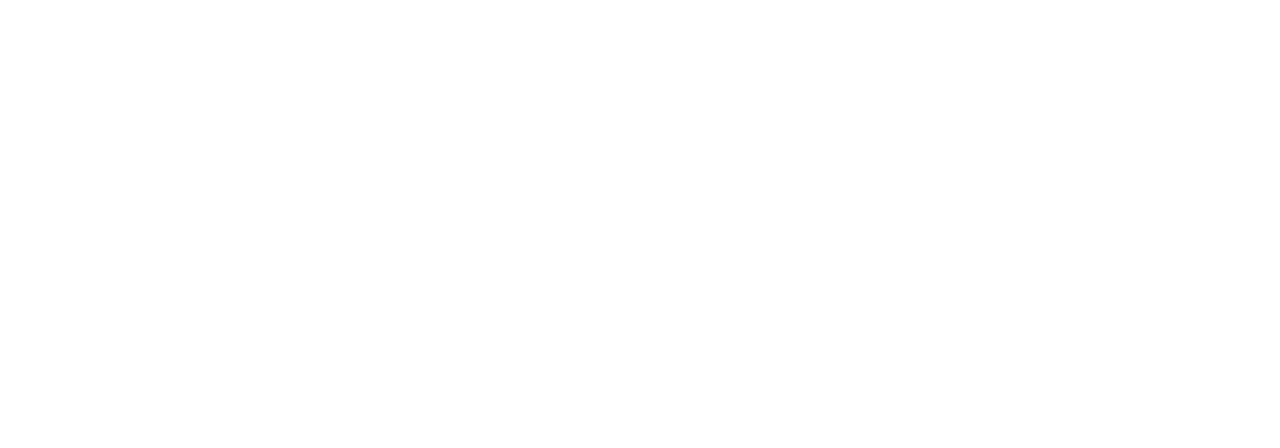
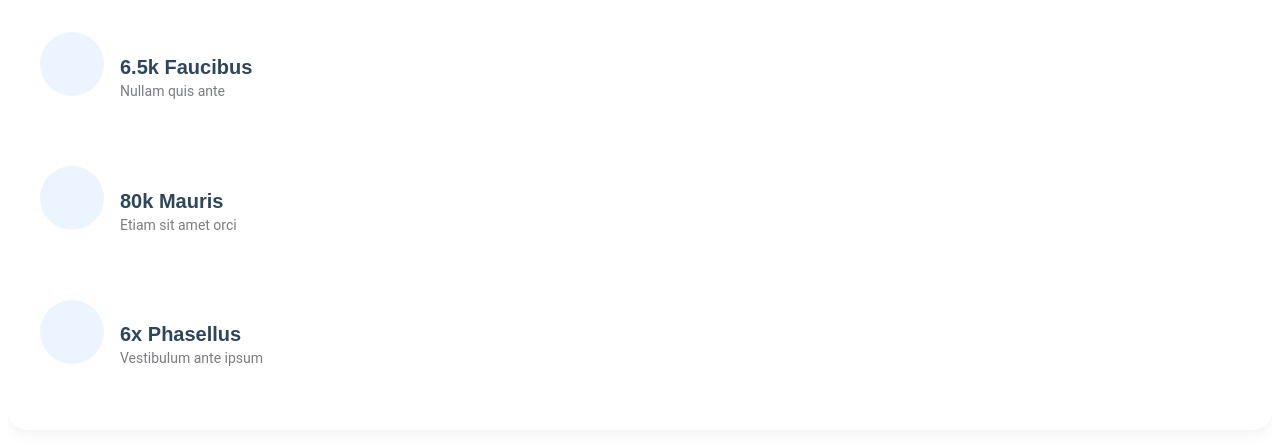
Before and after one commit to Rafikhan19/Siksha-O-sahayog, a Next.js app in the folder client/: page / in a window 1280 px wide. Shown: the part 1172-1620 px from the top of the page. Before the commit the page ends 800 px from the top, so only its background shows below. Built offline with nearby package versions, Linux system fonts and the light colour scheme.

Commit message:
working on the bg image part

```diff
--- a/client/src/app/globals.css
+++ b/client/src/app/globals.css
@@ -1997,3 +1997,5 @@ section,
 .starter-section {
   /* Add your styles here */
 }
+
+/*adding bg css*/
--- a/client/src/app/layout.js
+++ b/client/src/app/layout.js
@@ -1,6 +1,7 @@
 
 
 import Navbar from "@/componets/Navbar";
+import Hero from "@/componets/Hero";
 import "./globals.css";
 
 
@@ -15,6 +16,7 @@ export default function RootLayout({ children }) {
     <html lang="en">
       <body >
         <Navbar />
+        <Hero />
         {children}
       </body>
     </html>
--- a/client/src/app/page.js
+++ b/client/src/app/page.js
@@ -2,9 +2,15 @@
 
 export default function Home() {
   return (
-    <div>
-
-
-    </div>
+    <div
+    style={{
+      backgroundImage: "url('https://source.unsplash.com/random/1920x1080')",
+      backgroundSize: "cover",
+      backgroundPosition: "center",
+      height: "100vh",
+      width: "100%",
+    }}
+  >
+  </div>
   );
 }
--- /dev/null
+++ b/client/src/componets/Hero.js
@@ -0,0 +1,107 @@
+import React from 'react';
+import '../css/hero.css';
+
+function Hero() {
+  return (
+    <section id="hero" className="hero section">
+      <div className="container" data-aos="fade-up" data-aos-delay="100">
+        <div className="row align-items-center">
+          <div className="col-lg-6">
+            <div className="hero-content" data-aos="fade-up" data-aos-delay="200">
+              <div className="company-badge mb-4">
+                <i className="bi bi-gear-fill me-2"></i>
+                Working for your success
+              </div>
+
+              <h1 className="mb-4">
+                Maecenas Vitae <br />
+                Consectetur Led <br />
+                <span className="accent-text">Vestibulum Ante</span>
+              </h1>
+
+              <p className="mb-4 mb-md-5">
+                Nullam quis ante. Etiam sit amet orci eget eros faucibus tincidunt.
+                Duis leo. Sed fringilla mauris sit amet nibh. Donec sodales sagittis magna.
+              </p>
+
+              <div className="hero-buttons">
+                <a href="#about" className="btn btn-primary me-0 me-sm-2 mx-1">Get Started</a>
+                <a href="https://www.youtube.com/watch?v=Y7f98aduVJ8" className="btn btn-link mt-2 mt-sm-0 glightbox">
+                  <i className="bi bi-play-circle me-1"></i>
+                  Play Video
+                </a>
+              </div>
+            </div>
+          </div>
+
+          <div className="col-lg-6">
+            <div className="hero-image" data-aos="zoom-out" data-aos-delay="300">
+              <img src="https://themewagon.github.io/iLanding/assets/img/illustration-1.webp" alt="Hero Image" className="img-fluid" />
+
+              <div className="customers-badge">
+                <div className="customer-avatars">
+                  <img src="assets/img/avatar-1.webp" alt="Customer 1" className="avatar" />
+                  <img src="assets/img/avatar-2.webp" alt="Customer 2" className="avatar" />
+                  <img src="assets/img/avatar-3.webp" alt="Customer 3" className="avatar" />
+                  <img src="assets/img/avatar-4.webp" alt="Customer 4" className="avatar" />
+                  <img src="assets/img/avatar-5.webp" alt="Customer 5" className="avatar" />
+                  <span className="avatar more">12+</span>
+                </div>
+                <p className="mb-0 mt-2">12,000+ lorem ipsum dolor sit amet consectetur adipiscing elit</p>
+              </div>
+            </div>
+          </div>
+        </div>
+
+        <div className="row stats-row gy-4 mt-5" data-aos="fade-up" data-aos-delay="500">
+          <div className="col-lg-3 col-md-6">
+            <div className="stat-item">
+              <div className="stat-icon">
+                <i className="bi bi-trophy"></i>
+              </div>
+              <div className="stat-content">
+                <h4>3x Won Awards</h4>
+                <p className="mb-0">Vestibulum ante ipsum</p>
+              </div>
+            </div>
+          </div>
+          <div className="col-lg-3 col-md-6">
+            <div className="stat-item">
+              <div className="stat-icon">
+                <i className="bi bi-briefcase"></i>
+              </div>
+              <div className="stat-content">
+                <h4>6.5k Faucibus</h4>
+                <p className="mb-0">Nullam quis ante</p>
+              </div>
+            </div>
+          </div>
+          <div className="col-lg-3 col-md-6">
+            <div className="stat-item">
+              <div className="stat-icon">
+                <i className="bi bi-graph-up"></i>
+              </div>
+              <div className="stat-content">
+                <h4>80k Mauris</h4>
+                <p className="mb-0">Etiam sit amet orci</p>
+              </div>
+            </div>
+          </div>
+          <div className="col-lg-3 col-md-6">
+            <div className="stat-item">
+              <div className="stat-icon">
+                <i className="bi bi-award"></i>
+              </div>
+              <div className="stat-content">
+                <h4>6x Phasellus</h4>
+                <p className="mb-0">Vestibulum ante ipsum</p>
+              </div>
+            </div>
+          </div>
+        </div>
+      </div>
+    </section>
+  );
+}
+
+export default Hero;
--- /dev/null
+++ b/client/src/css/hero.css
@@ -0,0 +1,242 @@
+.hero {
+    position: relative;
+    padding-top: 160px;
+    background: linear-gradient(135deg, color-mix(in srgb, var(--accent-color), transparent 95%) 50%, color-mix(in srgb, var(--accent-color), transparent 98%) 25%, transparent 50%);
+  }
+
+  .hero::before {
+    content: "";
+    position: absolute;
+    top: 0;
+    left: 0;
+    width: 100%;
+    height: 100%;
+    background: radial-gradient(circle at 90% 10%, color-mix(in srgb, var(--accent-color), transparent 92%), transparent 40%);
+    pointer-events: none;
+  }
+
+  .hero .hero-content {
+    position: relative;
+    z-index: 1;
+  }
+
+  .hero .hero-content h1 {
+    font-size: 3.5rem;
+    font-weight: 700;
+    line-height: 1.2;
+    margin-bottom: 1.5rem;
+  }
+
+  .hero .hero-content h1 .accent-text {
+    color: var(--accent-color);
+  }
+
+  @media (max-width: 992px) {
+    .hero .hero-content {
+      text-align: center;
+      margin-bottom: 3rem;
+    }
+
+    .hero .hero-content h1 {
+      font-size: 2.5rem;
+    }
+
+    .hero .hero-content .hero-buttons {
+      justify-content: center;
+    }
+  }
+
+  @media (max-width: 575px) {
+    .hero .hero-content h1 {
+      font-size: 2rem;
+    }
+  }
+
+  .hero .company-badge {
+    display: inline-flex;
+    align-items: center;
+    padding: 0.5rem 1rem;
+    background-color: color-mix(in srgb, var(--accent-color), transparent 92%);
+    border-radius: 50px;
+    color: var(--accent-color);
+    font-weight: 500;
+  }
+
+  .hero .company-badge i {
+    font-size: 1.25rem;
+  }
+
+  .hero .btn-primary {
+    background-color: var(--accent-color);
+    border-color: var(--accent-color);
+    color: var(--contrast-color);
+    padding: 0.75rem 2.5rem;
+    border-radius: 50px;
+    font-weight: 500;
+    transition: all 0.3s ease;
+  }
+
+  .hero .btn-primary:hover {
+    background-color: color-mix(in srgb, var(--accent-color), black 20%);
+    border-color: color-mix(in srgb, var(--accent-color), black 20%);
+  }
+
+  .hero .btn-link {
+    color: var(--heading-color);
+    text-decoration: none;
+    font-weight: 500;
+    transition: all 0.3s ease;
+  }
+
+  .hero .btn-link:hover {
+    color: var(--accent-color);
+  }
+
+  .hero .btn-link i {
+    font-size: 1.5rem;
+    vertical-align: middle;
+  }
+
+  .hero .hero-image {
+    position: relative;
+    text-align:center;
+    z-index: 1;
+
+  }
+
+  .hero .hero-image img {
+    max-width: 100%;
+    height: auto;
+  }
+
+  .hero .customers-badge {
+    position: absolute;
+    bottom: 10px;
+    right: 30px;
+    background-color: var(--surface-color);
+    padding: 1rem;
+    border-radius: 10px;
+    box-shadow: 0 5px 20px rgba(0, 0, 0, 0.1);
+    max-width: 300px;
+    animation: float-badge 3s ease-in-out infinite;
+    will-change: transform;
+  }
+
+  .hero .customers-badge .customer-avatars {
+    display: flex;
+    align-items: center;
+    margin-bottom: 0.5rem;
+  }
+
+  .hero .customers-badge .avatar {
+    width: 35px;
+    height: 35px;
+    border-radius: 50%;
+    border: 2px solid var(--surface-color);
+    margin-left: -8px;
+  }
+
+  .hero .customers-badge .avatar:first-child {
+    margin-left: 0;
+  }
+
+  .hero .customers-badge .avatar.more {
+    background-color: var(--accent-color);
+    color: var(--contrast-color);
+    display: flex;
+    align-items: center;
+    justify-content: center;
+    font-size: 0.75rem;
+    font-weight: 600;
+  }
+
+  .hero .customers-badge p {
+    font-size: 0.875rem;
+    color: color-mix(in srgb, var(--default-color), transparent 40%);
+  }
+
+  @media (max-width: 992px) {
+    .hero .customers-badge {
+      position: static;
+      margin: 1rem auto;
+      max-width: 250px;
+    }
+  }
+
+  .hero .stats-row {
+    position: relative;
+    z-index: 1;
+    margin-top: 5rem;
+    background-color: var(--surface-color);
+    border-radius: 20px;
+    box-shadow: 0 5px 15px rgba(0, 0, 0, 0.05);
+    padding-bottom: 2rem;
+  }
+
+  .hero .stat-item {
+    display: flex;
+    align-items: center;
+    gap: 1rem;
+    padding: 2rem;
+  }
+
+  .hero .stat-item .stat-icon {
+    flex-shrink: 0;
+    width: 64px;
+    height: 64px;
+    display: flex;
+    align-items: center;
+    justify-content: center;
+    background-color: color-mix(in srgb, var(--accent-color), transparent 92%);
+    border-radius: 50px;
+    transition: 0.3s;
+  }
+
+  .hero .stat-item .stat-icon i {
+    font-size: 1.5rem;
+    color: var(--accent-color);
+  }
+
+  .hero .stat-item:hover .stat-icon {
+    background-color: var(--accent-color);
+  }
+
+  .hero .stat-item:hover .stat-icon i {
+    color: var(--contrast-color);
+  }
+
+  .hero .stat-item .stat-content {
+    flex-grow: 1;
+  }
+
+  .hero .stat-item .stat-content h4 {
+    font-size: 1.25rem;
+    margin-bottom: 0.25rem;
+    font-weight: 600;
+  }
+
+  .hero .stat-item .stat-content p {
+    font-size: 0.875rem;
+    color: color-mix(in srgb, var(--default-color), transparent 40%);
+    margin: 0;
+  }
+
+  @media (max-width: 575px) {
+    .hero .stat-item {
+      padding: 1.5rem;
+    }
+  }
+
+  @keyframes float-badge {
+    0% {
+      transform: translateY(0);
+    }
+
+    50% {
+      transform: translateY(-10px);
+    }
+
+    100% {
+        transform: translateY(0);
+      }
+    }
```
